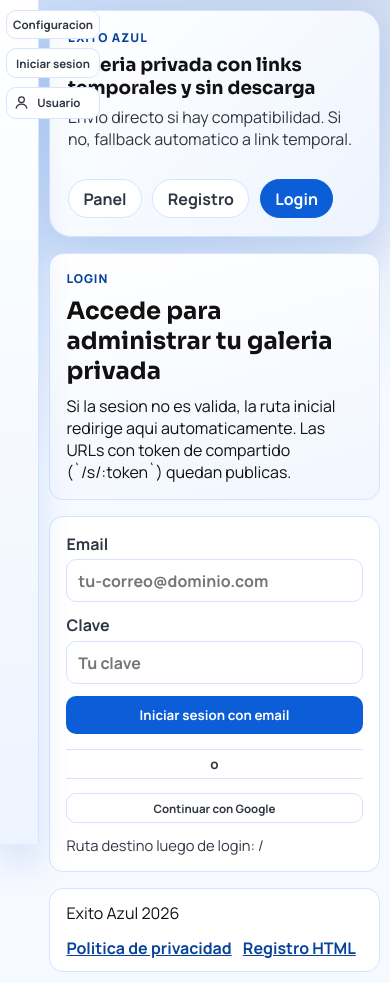
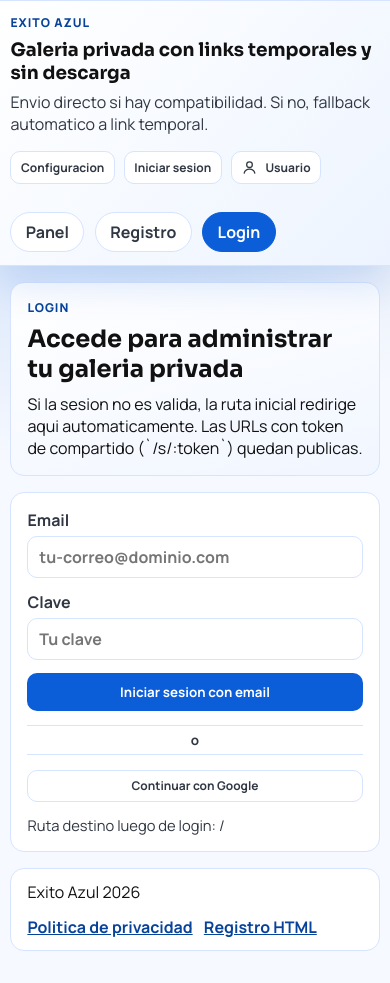
Before and after one commit to AdrianBenitezDev/exitoazul, a React (Vite) app in the folder frontend/: page /login in a window 390 px wide. After the commit the page ends 962 px from the top, so only its background shows below. Built offline with nearby package versions, Linux system fonts and the light colour scheme; no server answers.

Commit message:
feat(layout): unify hero and top banner into full-width header

```diff
--- a/frontend/src/app/layout/AppLayout.tsx
+++ b/frontend/src/app/layout/AppLayout.tsx
@@ -46,9 +46,18 @@
   };
 
   return (
-    <>
-      <aside className="fixed-banner" aria-label="Acciones de sesion">
-        <div className="banner-actions">
+    <div className="app-shell">
+      <header className="hero-panel unified-banner">
+        <div className="hero-top-row">
+          <div className="hero-main">
+            <p className="eyebrow">Exito Azul</p>
+            <h1>Galeria privada con links temporales y sin descarga</h1>
+            <p className="subtitle">
+              Envio directo si hay compatibilidad. Si no, fallback automatico a link temporal.
+            </p>
+          </div>
+
+          <div className="banner-actions inline-actions" aria-label="Acciones de sesion">
             <button type="button" className="secondary-btn">
               Configuracion
             </button>
@@ -62,16 +71,6 @@
               <span>{user?.displayName ?? 'Usuario'}</span>
             </button>
           </div>
-      </aside>
-
-      <div className="app-shell has-fixed-banner">
-        <header className="hero-panel">
-          <div className="hero-main">
-            <p className="eyebrow">Exito Azul</p>
-            <h1>Galeria privada con links temporales y sin descarga</h1>
-            <p className="subtitle">
-              Envio directo si hay compatibilidad. Si no, fallback automatico a link temporal.
-            </p>
         </div>
 
         <div className="hero-quick-actions">
@@ -111,7 +110,6 @@
         </div>
       </footer>
     </div>
-    </>
   );
 }
 
--- a/frontend/src/index.css
+++ b/frontend/src/index.css
@@ -70,40 +70,44 @@
   border-radius: 6px;
 }
 
-.fixed-banner {
-  position: fixed;
-  top: 0;
-  left: 0;
-  width: 10%;
-  min-height: 100vh;
-  border-right: 1px solid var(--line);
-  background: linear-gradient(180deg, #ffffff, #edf4ff);
-  box-shadow: var(--shadow);
-  padding: 1rem 0.6rem;
-  z-index: 20;
+.banner-actions {
+  display: flex;
+  flex-wrap: wrap;
+  gap: 0.55rem;
+  align-items: center;
+  justify-content: flex-end;
 }
 
-.banner-actions {
-  display: grid;
-  gap: 0.55rem;
-}
-
-.app-shell.has-fixed-banner {
-  margin-left: 10%;
-  width: 90%;
-  padding: 1rem;
+.app-shell {
   display: grid;
   gap: 1rem;
+  min-height: 100vh;
 }
 
 .hero-panel {
-  padding: 1.1rem;
+  position: sticky;
+  top: 0;
+  z-index: 30;
+  width: 100%;
+  padding: 0.95rem 1rem;
   background: linear-gradient(135deg, #ffffff, #edf4ff);
   border: 1px solid var(--line);
-  border-radius: var(--radius-lg);
+  border-left: none;
+  border-right: none;
   box-shadow: var(--shadow);
   display: grid;
   gap: 0.9rem;
+}
+
+.hero-panel.unified-banner {
+  border-radius: 0;
+}
+
+.hero-top-row {
+  display: flex;
+  justify-content: space-between;
+  align-items: flex-start;
+  gap: 1rem;
 }
 
 .hero-main {
@@ -219,7 +223,11 @@
   display: inline-flex;
   align-items: center;
   gap: 0.45rem;
-  width: 100%;
+  width: auto;
+}
+
+.inline-actions .user-chip {
+  max-width: 260px;
 }
 
 .user-chip svg {
@@ -230,6 +238,7 @@
 .content {
   display: grid;
   gap: 1rem;
+  padding: 0 1rem;
 }
 
 .page-stack {
@@ -264,7 +273,7 @@
 .status-grid {
   display: grid;
   gap: 0.8rem;
-  grid-template-columns: repeat(2, minmax(0, 1fr));
+  grid-template-columns: 1fr;
 }
 
 .status-card {
@@ -536,6 +545,7 @@
   justify-content: space-between;
   align-items: center;
   gap: 0.8rem;
+  margin: 0 1rem 1rem;
 }
 
 .footer-links {
@@ -545,27 +555,37 @@
 }
 
 @media (max-width: 980px) {
-  .fixed-banner {
-    width: 10%;
-    padding: 0.6rem 0.35rem;
+  .hero-panel {
+    padding: 0.8rem 0.65rem;
+  }
+
+  .hero-top-row {
+    flex-direction: column;
+    align-items: stretch;
+  }
+
+  .banner-actions.inline-actions {
+    justify-content: flex-start;
   }
 
   .secondary-btn,
   .user-chip {
-    font-size: 0.72rem;
-    padding: 0.4rem;
-  }
-
-  .app-shell.has-fixed-banner {
-    margin-left: 10%;
-    width: 90%;
-    padding: 0.65rem;
+    font-size: 0.75rem;
+    padding: 0.42rem 0.6rem;
   }
 
   .panel-head.with-actions,
   .site-footer {
     flex-direction: column;
     align-items: stretch;
+  }
+
+  .content {
+    padding: 0 0.65rem;
+  }
+
+  .site-footer {
+    margin: 0 0.65rem 0.65rem;
   }
 
   .status-grid {
```
Lines whose indentation alone changed are shown as unchanged.
